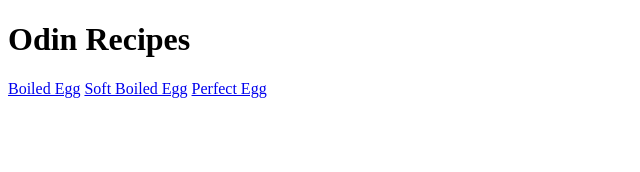
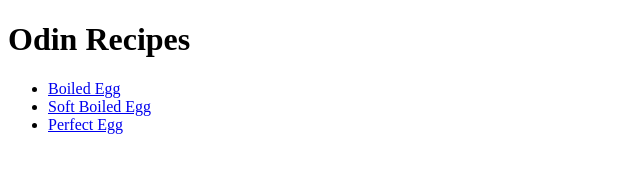
Before and after one commit to Smaddermand/odin-recipes, a plain HTML site: page index.html in a window 1280 px wide. Shown: the whole page, without its empty margins (0-640 px from the left). Drawn offline with Linux system fonts and the light colour scheme.

Commit message:
Create list view on index page

```diff
--- a/index.html
+++ b/index.html
@@ -7,10 +7,10 @@
 </head>
 <body>
     <h1>Odin Recipes</h1>
-
-    <a href="recipes/boiledegg.html">Boiled Egg</a>
-    <a href="recipes/softboiledegg.html">Soft Boiled Egg</a>
-    <a href="recipes/perfectegg.html">Perfect Egg</a>
-
+        <ul>
+            <li><a href="recipes/boiledegg.html">Boiled Egg</a></li>
+            <li><a href="recipes/softboiledegg.html">Soft Boiled Egg</a></li>
+            <li><a href="recipes/perfectegg.html">Perfect Egg</a></li>
+        </ul>
 </body>
 </html>
```
